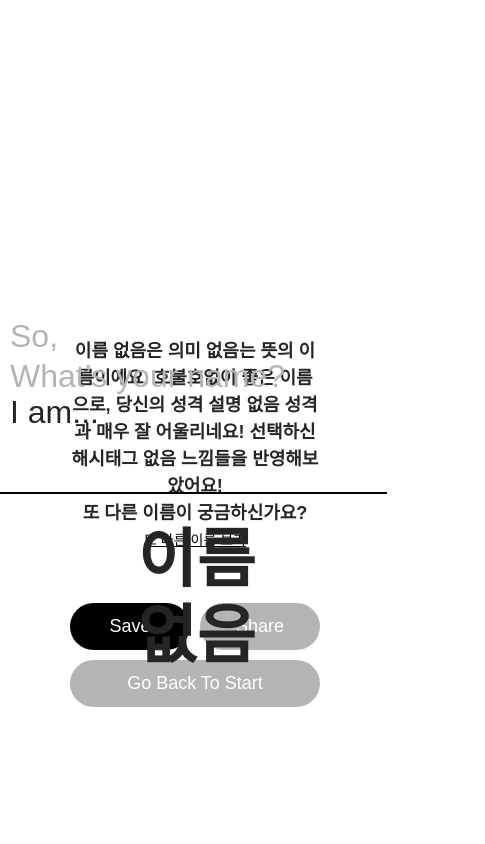
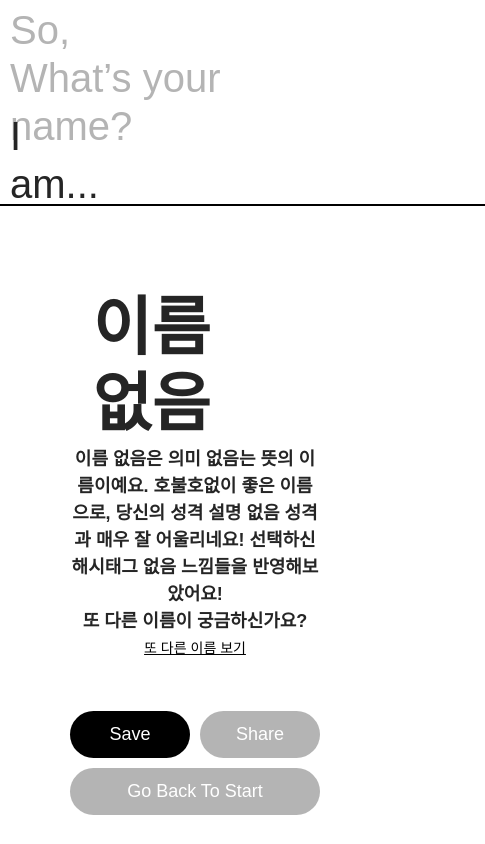
Before and after one commit to Team-YourName/yourname, a Vue app: page /result in a window 390 px wide. Shown: the whole page, 485 px wide, since content can reach past the window. Built offline with nearby package versions, Linux system fonts and the light colour scheme; a web font is replaced by a local one.

Commit message:
fix : 화면 사이즈 조절 시 깨짐 수정

```diff
--- a/src/pages/ResultPage.vue
+++ b/src/pages/ResultPage.vue
@@ -5,22 +5,19 @@
       <h2 class="title">So,
             <br>What’s your name?</h2>
             <p class="title2">I am...</p>
+            <div class="line"></div>
     </div>
   </div>
 
     <div class="container">
-        <div class="line"></div>
-        <div>
+            <div class="content-container">
             <h1 class="name">{{ firstRecommendedName }}</h1>
-            <div class="content-container">
                 <p class="content mb-4">{{ firstRecommendedName }}은 {{ firstRecommendedMean }}는 뜻의
                 이름이예요. {{ trendDescription }} 이름으로, 당신의 {{ mbtiDescription }} 성격과 매우 잘 어울리네요!
                 선택하신 {{ hashtagDescription }} 느낌들을 반영해보았어요!</p>
             </div>
-
             <p class="other-names mb-2">또 다른 이름이 궁금하신가요?</p>
             <a href="#" class="link-button" @click.prevent="goToIntro">또 다른 이름 보기</a>
-        </div>
 
         <div class="button-container">
             <div class="save-share-container">
@@ -228,44 +225,17 @@ function loadData() {
 }
 
 .line {
-  width: 100vw;
+  width: 150vw;
   top: 204px;
   height: 2px;
   background-color: black;
-  position: absolute;
-  left: -3px;
-}
-
-@media (max-width: 600px) {
-  .title {
-    font-size: 32px;
-    line-height: 40px;
-    top: 20px;
-  }
-
-  .title2 {
-    font-size: 32px;
-    line-height: 40px;
-    top: 100px;
-  }
-
-  .line {
-    top: 204px;
-  }
-
-  .name {
-    font-size: 48px;
-    top: 200px;
-  }
-
-  .content-container {
-    margin-top: 20px;
-  }
+  position: relative;
+  left: -100px;
 }
 
 .name {
   font-family: 'San Francisco', sans-serif;
-  position: absolute;
+  text-align: center;
   width: 163px;
   height: 76px;
   left: 115px;
```
